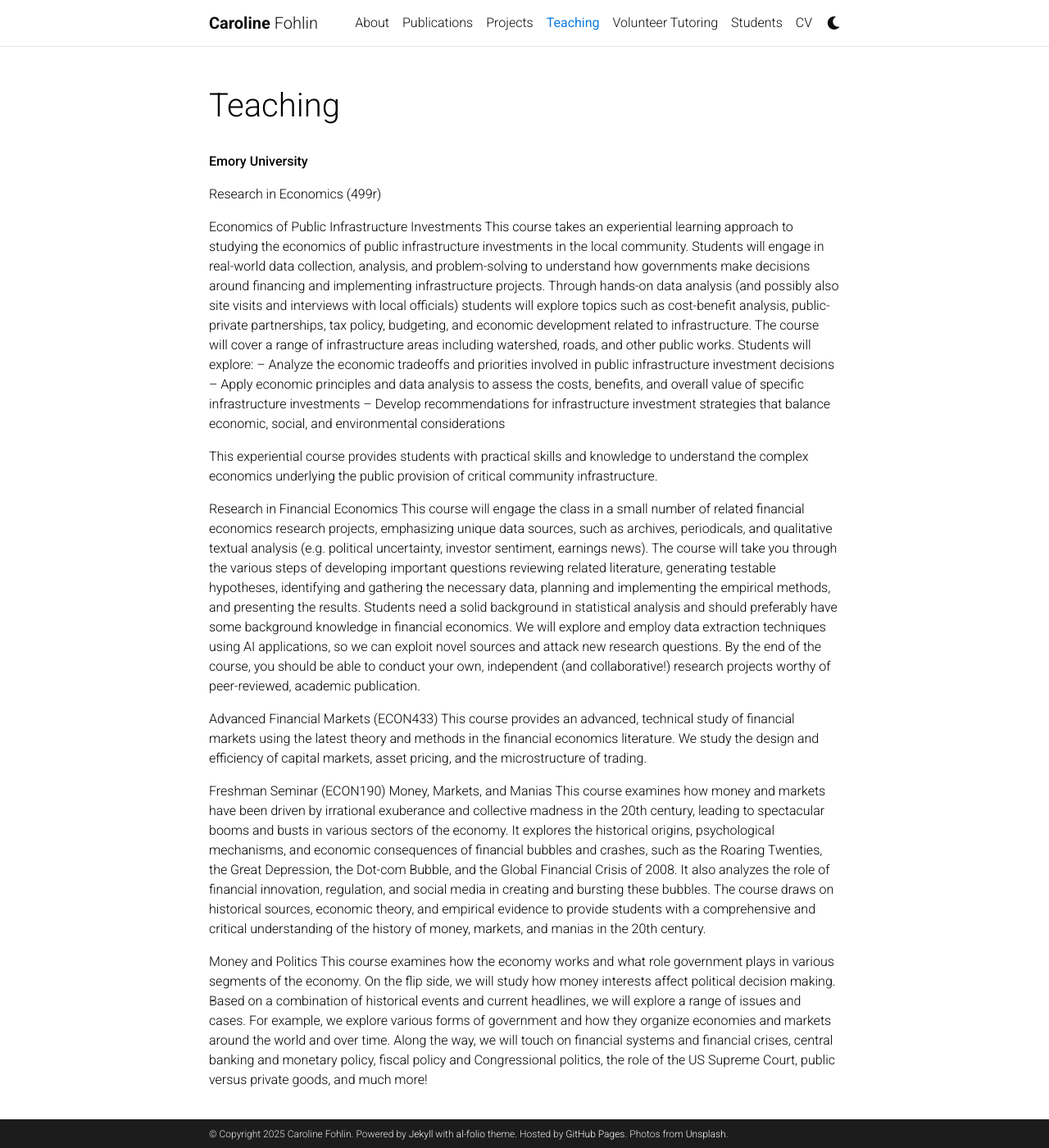
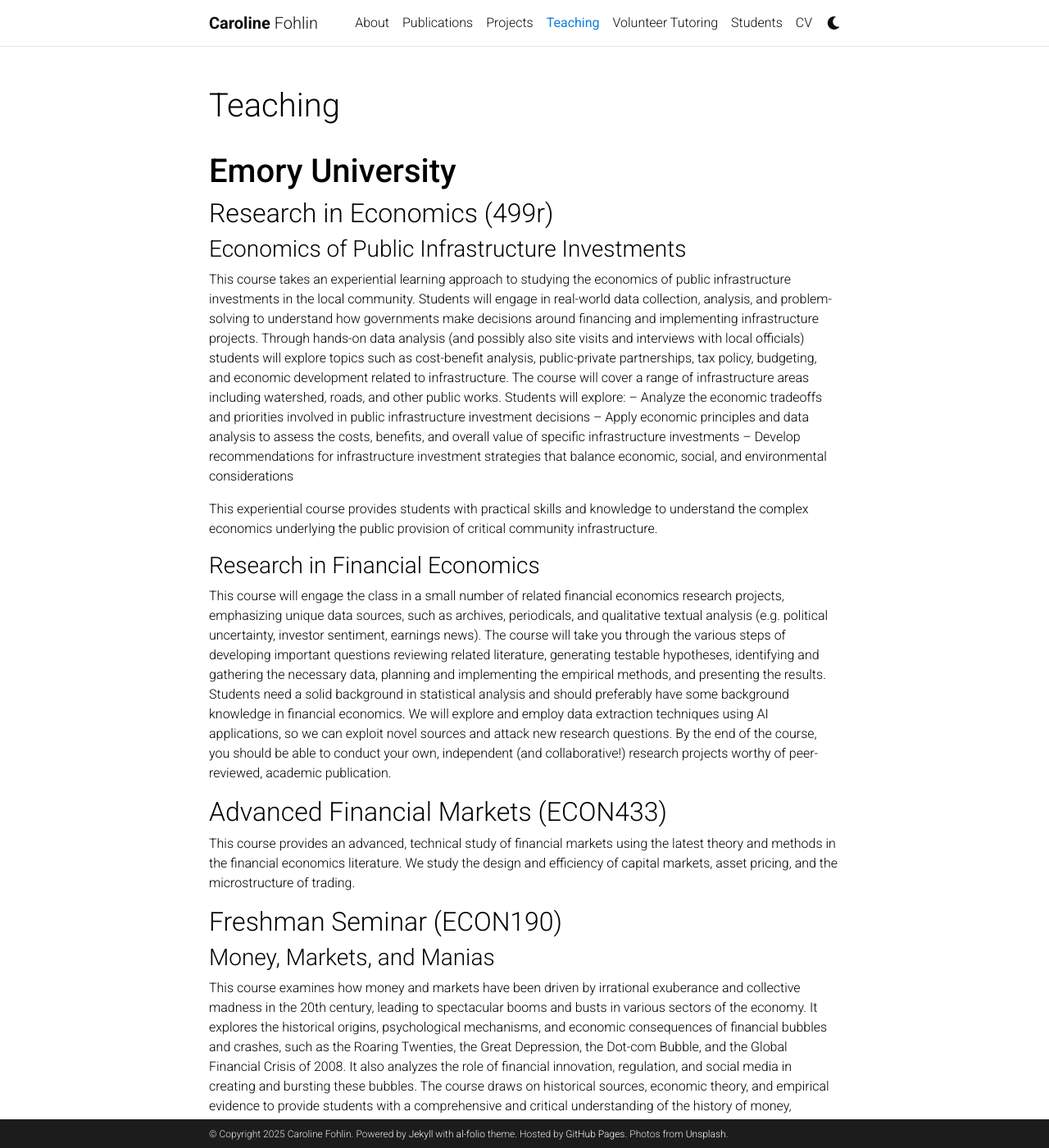
Before and after one commit to caroline-fohlin/caroline-fohlin.github.io, a Jekyll site: the page built from _pages/teaching.md, in a window 1280 px wide and 1400 px high. Shown: the whole window at 82% size. Built offline with Jekyll 4.4.1, drawn with Linux system fonts in a browser that asks for light colours; comment, search, counter and statistics services are not loaded; a style sheet for code colours, icons or effects is not loaded; some of the changed text lies outside the part shown.

Commit message:
updating teaching

```diff
--- a/_pages/teaching.md
+++ b/_pages/teaching.md
@@ -7,11 +7,11 @@ nav: true
 nav_order: 4
 ---
 
-__Emory University__
+# __Emory University__
 
-Research in Economics (499r)
+## Research in Economics (499r)
 
-Economics of Public Infrastructure Investments
+### Economics of Public Infrastructure Investments
 This course takes an experiential learning approach to studying the economics of public infrastructure investments in the local community. Students will engage in real-world data collection, analysis, and problem-solving to understand how governments make decisions around financing and implementing infrastructure projects.
  Through hands-on data analysis (and possibly also site visits and interviews with local officials) students will explore topics such as cost-benefit analysis, public-private partnerships, tax policy, budgeting, and economic development related to infrastructure. The course will cover a range of infrastructure areas including watershed, roads, and other public works.
 Students will explore:
@@ -21,15 +21,15 @@ Students will explore:
 
 This experiential course provides students with practical skills and knowledge to understand the complex economics underlying the public provision of critical community infrastructure.
 
-Research in Financial Economics
+### Research in Financial Economics
 This course will engage the class in a small number of related financial economics research projects, emphasizing unique data sources, such as archives, periodicals, and qualitative textual analysis (e.g. political uncertainty, investor sentiment, earnings news). The course will take you through the various steps of developing important questions reviewing related literature, generating testable hypotheses, identifying and gathering the necessary data, planning and implementing the empirical methods, and presenting the results. Students need a solid background in statistical analysis and should preferably have some background knowledge in financial economics. We will explore and employ data extraction techniques using AI applications, so we can exploit novel sources and attack new research questions. By the end of the course, you should be able to conduct your own, independent (and collaborative!) research projects worthy of peer-reviewed, academic publication.
 
-Advanced Financial Markets (ECON433)
+## Advanced Financial Markets (ECON433)
 This course provides an advanced, technical study of financial markets using the latest theory and methods in the financial economics literature.  We study the design and efficiency of capital markets, asset pricing, and the microstructure of trading.
 
-Freshman Seminar (ECON190)
-Money, Markets, and Manias
+## Freshman Seminar (ECON190)
+### Money, Markets, and Manias
 This course examines how money and markets have been driven by irrational exuberance and collective madness in the 20th century, leading to spectacular booms and busts in various sectors of the economy. It explores the historical origins, psychological mechanisms, and economic consequences of financial bubbles and crashes, such as the Roaring Twenties, the Great Depression, the Dot-com Bubble, and the Global Financial Crisis of 2008. It also analyzes the role of financial innovation, regulation, and social media in creating and bursting these bubbles. The course draws on historical sources, economic theory, and empirical evidence to provide students with a comprehensive and critical understanding of the history of money, markets, and manias in the 20th century.
 
-Money and Politics
+### Money and Politics
 This course examines how the economy works and what role government plays in various segments of the economy. On the flip side, we will study how money interests affect political decision making.  Based on a combination of historical events and current headlines, we will explore a range of issues and cases. For example, we explore various forms of government and how they organize economies and markets around the world and over time. Along the way, we will touch on financial systems and financial crises, central banking and monetary policy, fiscal policy and Congressional politics, the role of the US Supreme Court, public versus private goods, and much more!
```
